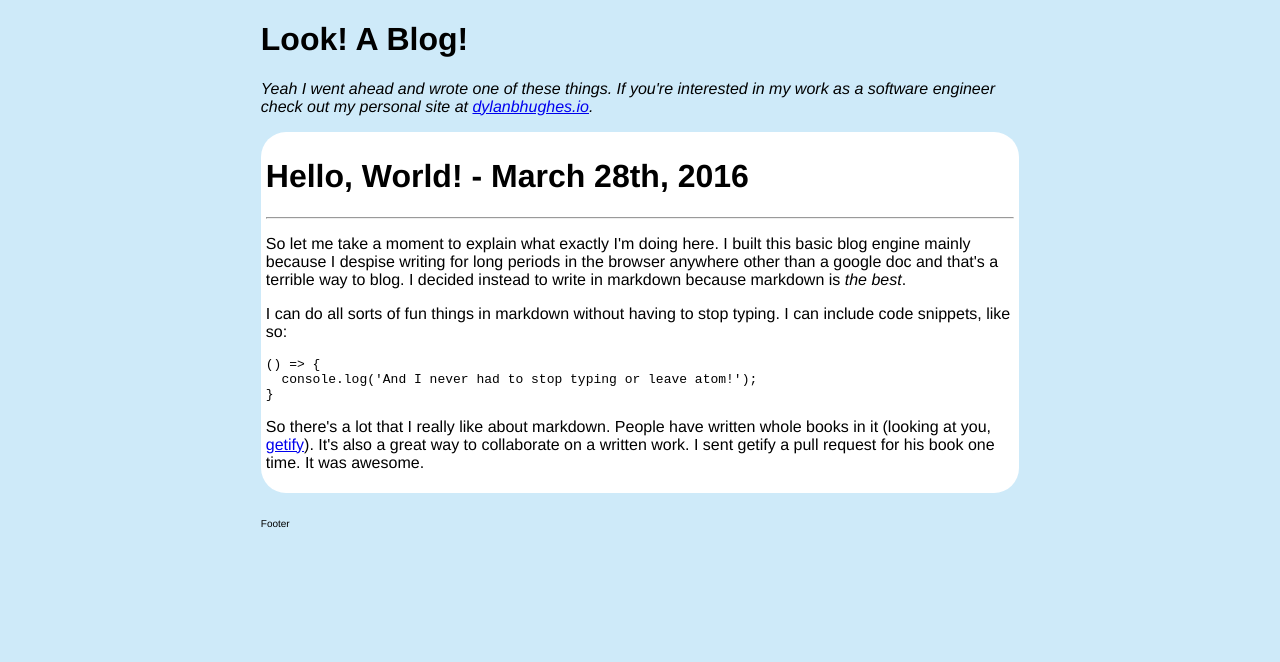
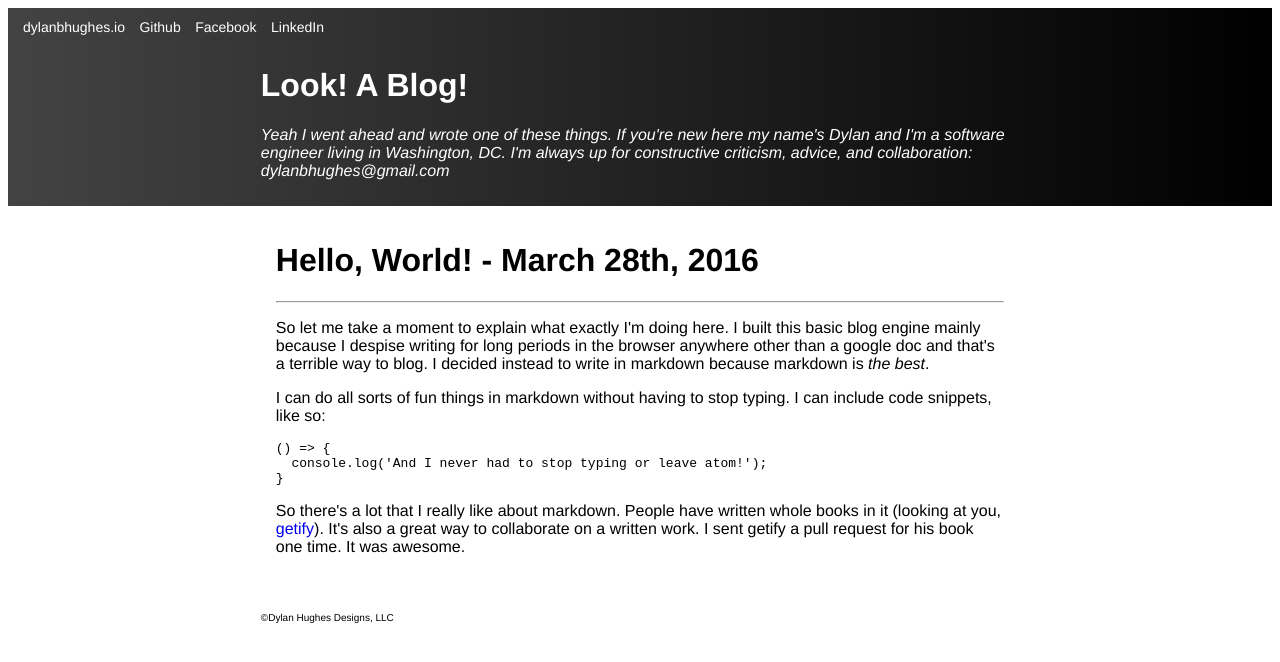
Before and after one commit to dylanbhughes/MarkdownBlog, a website: page public/index.html in a window 1280 px wide. Drawn offline with Linux system fonts and the light colour scheme.

Commit message:
It's pretty

```diff
--- a/public/index.html
+++ b/public/index.html
@@ -14,14 +14,21 @@
 
 </head>
 <body>
-
-  <div class="main">
-    <h1>Look! A Blog!</h1>
-    <div class="headerDiv">
+  <div class="headerDiv">
+    <div class="nav">
+      <a href="https://www.dylanbhughes.io">dylanbhughes.io</a>
+      <a href="https://www.github.com/dylanbhughes">Github</a>
+      <a href="https://www.facebook.com/dylanbhghes">Facebook</a>
+      <a class="linkedin" href="https://www.linkedin.com/in/dylanbhughes">LinkedIn</a>
+    </div>
+    <div class="bannerDiv">
+      <h1>Look! A Blog!</h1>
       <p>
-        Yeah I went ahead and wrote one of these things. If you're interested in my work as a software engineer check out my personal site at <a href="http://www.dylanbhughes.io">dylanbhughes.io</a>.
+        Yeah I went ahead and wrote one of these things. If you're new here my name's Dylan and I'm a software engineer living in Washington, DC. I'm always up for constructive criticism, advice, and collaboration: <a href="mailto:dylanbhughes@gmail.com">dylanbhughes@gmail.com</a>
       </p>
     </div>
+  </div>
+  <div class="main">
 <div class="post">
 <h1>Hello, World! - March 28th, 2016</h1>
 <hr>
@@ -35,7 +42,7 @@
 
 </div>
   <div class="footer">
-    <p style="font-size: 10px">Footer</p>
+    <p style="font-size: 10px">&copy;Dylan Hughes Designs, LLC</p>
   </div>
 </div>
 </body>
--- a/public/main.css
+++ b/public/main.css
@@ -6,25 +6,44 @@
     width: 60%;
   }
 
-  body {
-    font-family: helvetica, sans-serif;
+  .bannerDiv {
+    margin-left: auto;
+    margin-right: auto;
+    width: 60%;
+  }
+
+}
+
+@media (max-width: 384px) {
+
+  a.linkedin {
+    visibility: hidden;
   }
 
 }
 
 body {
-  background-color: #CEEAF9;
+  font-family: helvetica, sans-serif;
 }
 
 a {
-  text-decoration-style: none;
+  text-decoration: none;
 }
 
 div {
-  border-radius: 25px;
+
+}
+
+.bannerDiv {
+  margin-left: auto;
+  margin-right: auto;
+  padding-left: 25px;
+  padding-right: 25px;
+  padding-bottom: 10px;
 }
 
 .main {
+  color: black;
   margin-left: auto;
   margin-right: auto;
   padding-left: 25px;
@@ -32,8 +51,7 @@ div {
 }
 
 .post {
-  padding-top: 10px;
-  padding: 5px;
+  padding: 15px;
   background-color: white;
 }
 
@@ -44,3 +62,23 @@ div {
 .headerDiv p {
   font-style: italic;
 }
+
+.headerDiv {
+  color: white;
+  background: #000000; /* fallback for old browsers */
+  background: -webkit-linear-gradient(to left, #000000 , #434343); /* Chrome 10-25, Safari 5.1-6 */
+  background: linear-gradient(to left, #000000 , #434343); /* W3C, IE 10+/ Edge, Firefox 16+, Chrome 26+, Opera 12+, Safari 7+ */
+}
+
+.headerDiv a {
+  color: white;
+}
+
+.nav {
+  padding: 10px;
+}
+
+.nav a {
+  padding: 5px;
+  font-size: 14px;
+}
```
Also changed, not shown: templates/footer.html (+1 -1 lines), templates/header.html (+12 -5 lines), drafts/2.md (renamed from posts/2.md).
